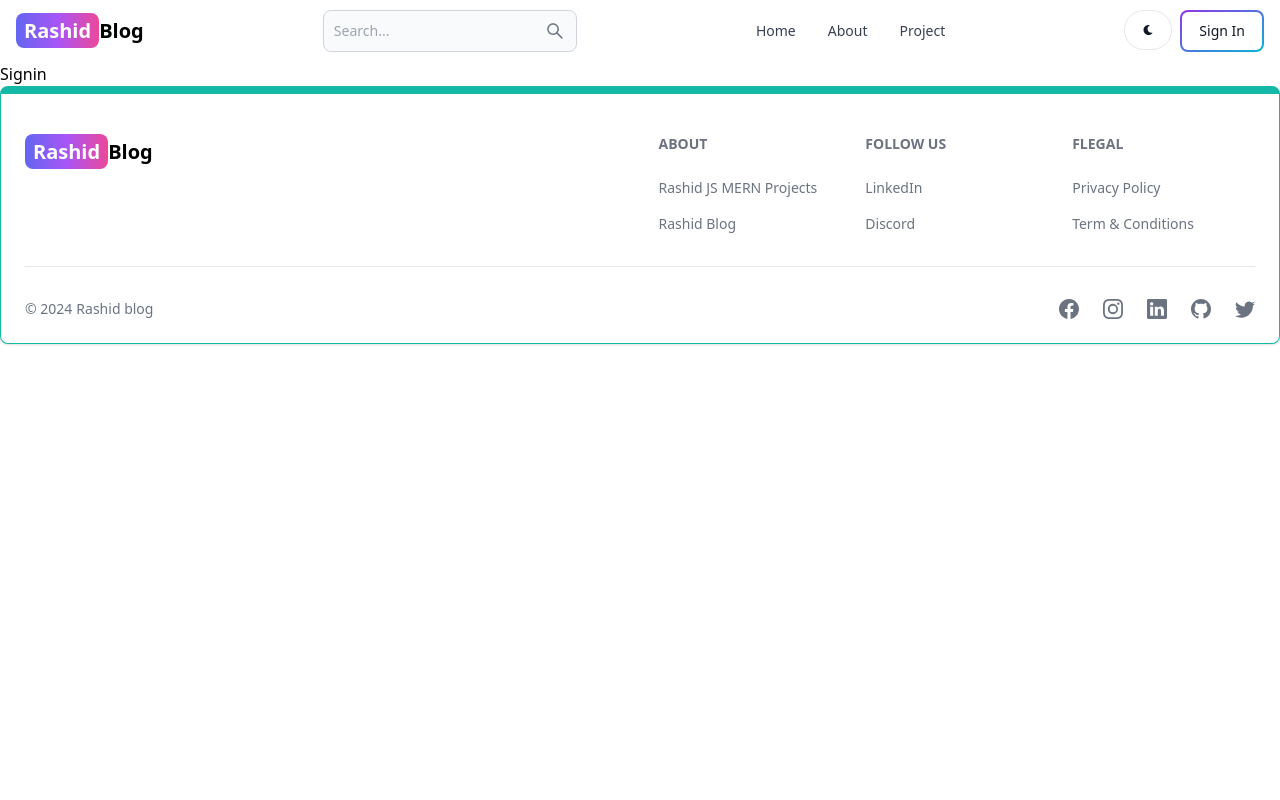
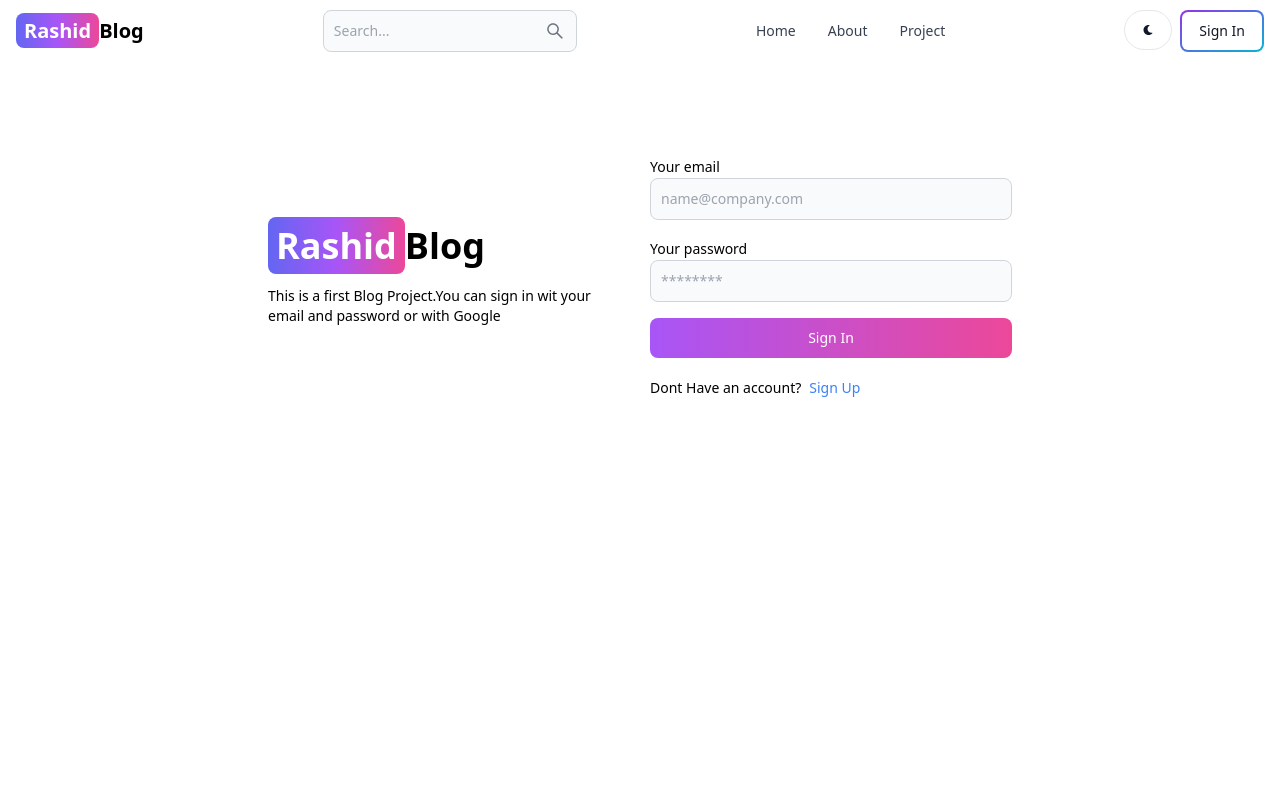
Before and after one commit to Rashid-C/mern-blog, a React (Vite) app in the folder client/: page /sign-in in a window 1280 px wide. Shown: the top 800 px of the page. Built offline with nearby package versions, Linux system fonts and the light colour scheme.

Commit message:
complete signin page fuctionality

```diff
--- a/client/src/pages/SignIn.jsx
+++ b/client/src/pages/SignIn.jsx
@@ -1,8 +1,107 @@
+import { Alert, Button, Label, Spinner, TextInput } from "flowbite-react";
+import { useState } from "react";
+import { Link,useNavigate } from "react-router-dom";
 
 export default function SignIn() {
+  const [formData, setFormData] = useState({});
+  const [errorMessage, setErrorMessage] = useState(null);
+  const [loading, setLoading] = useState(false);
+  const navigate=useNavigate()
+  const handleChange = (e) => {
+    setFormData({ ...formData, [e.target.id]: e.target.value.trim() });
+  };
+  const handleSubmit = async (e) => {
+    e.preventDefault();
+    if ( !formData.email || !formData.password) {
+      return setErrorMessage("Please fill out all fields");
+    }
+    try {
+      setLoading(true);
+      setErrorMessage(null);
+      const res = await fetch("/api/auth/signin", {
+        method: "POST",
+        headers: { "Content-Type": "application/json" },
+        body: JSON.stringify(formData),
+      });
+      const data = await res.json();
+      if (data.success === false) {
+        return setErrorMessage(data.message);
+      }
+      setLoading(false);
+      if(res.ok){
+        navigate('/')
+      }
+    } catch (error) {
+      setErrorMessage(error.message);
+      setLoading(false);
+    }
+  };
   return (
-    <div>
-      Signin
+    <div className="min-h-screen mt-20">
+      <div className="flex p-3 max-w-3xl mx-auto flex-col md:flex-row md:items-center gap-5">
+        {/* left side */}
+        <div className="flex-1">
+          <Link to="/" className="font-bold dark:text-white text-4xl">
+            <span className="px-2 py-1 bg-gradient-to-r from-indigo-500 via-purple-500 to-pink-500 rounded-lg text-white">
+              Rashid
+            </span>
+            Blog
+          </Link>
+          <p className="text-sm mt-5">
+            This is a first Blog Project.You can sign in wit your email and
+            password or with Google
+          </p>
+        </div>
+        {/* right side */}
+        <div className="flex-1">
+          <form className="flex flex-col gap-4" onSubmit={handleSubmit}>
+
+            <div>
+              <Label value="Your email" color={{ color: "black" }} />
+              <TextInput
+                type="email"
+                placeholder="name@company.com"
+                id="email"
+                onChange={handleChange}
+              />
+            </div>
+            <div>
+              <Label value="Your password" color={{ color: "black" }} />
+              <TextInput
+                type="password"
+                placeholder="********"
+                id="password"
+                onChange={handleChange}
+              />
+            </div>
+            <Button
+              gradientDuoTone="purpleToPink"
+              type="submit"
+              disabled={loading}
+            >
+              {loading ? (
+                <>
+                  <Spinner size="sm" />
+                  <span className="pl-3">Loading...</span>
+                </>
+              ) : (
+                "Sign In"
+              )}
+            </Button>
+          </form>
+          <div className="flex gap-2 text-sm mt-5">
+            <span>Dont Have an account?</span>
+            <Link to="/sign-up" className="text-blue-500">
+              Sign Up
+            </Link>
+          </div>
+          {errorMessage && (
+            <Alert className="mt-5" color="failure">
+              {errorMessage}
+            </Alert>
+          )}
+        </div>
+      </div>
     </div>
-  )
+  );
 }
```
